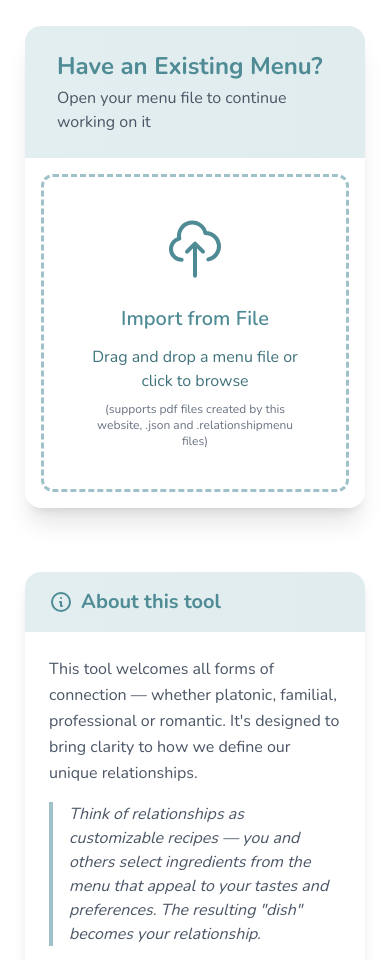
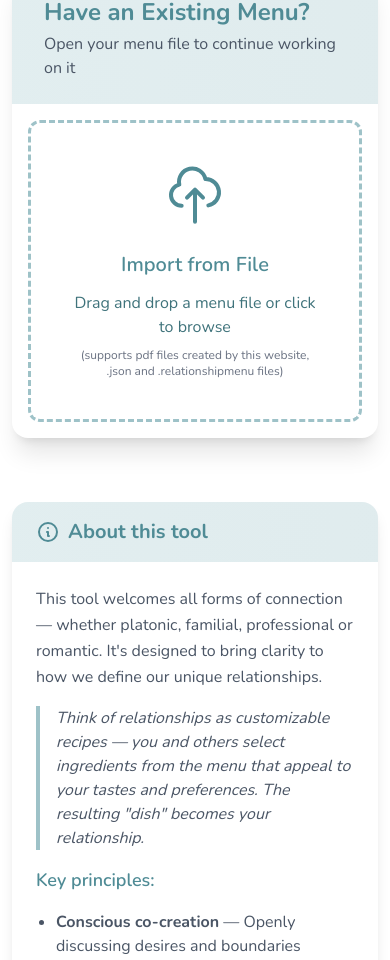
Before and after one commit to yodalived/Relationship-Menu, a Next.js app: page / in a window 390 px wide. Shown: the part 881-1841 px from the top of the page. Built offline with nearby package versions, Linux system fonts and the light colour scheme.

Commit message:
Small layout improvements

```diff
--- a/app/components/RelationshipMenu/MenuItem/EditMenuItem.tsx
+++ b/app/components/RelationshipMenu/MenuItem/EditMenuItem.tsx
@@ -50,6 +50,9 @@ export function EditMenuItem({
       <div className="item-name">
         <div className="relative flex items-start flex-col w-full">
           {/* Edit mode layout - title appears above icon on mobile, after icon on larger screens */}
+          <label className="block text-sm font-medium text-gray-700 dark:text-gray-300 mb-1">
+            Title and Icon
+          </label>
           <div className="flex flex-col sm:flex-row w-full mb-2 gap-2">
             <input
               type="text"
@@ -64,6 +67,7 @@ export function EditMenuItem({
             />
           </div>
 
+          <div className="relative">
             <IconPicker
               selectedIcon={iconType}
               onSelectIcon={(icon) => onIconChange(catIndex, itemIndex, icon)}
@@ -75,8 +79,12 @@ export function EditMenuItem({
             />
           </div>
         </div>
+      </div>
 
       <div className="mt-2">
+          <label className="block text-sm font-medium text-gray-700 dark:text-gray-300 mb-1">
+            Notes
+          </label>
           <textarea
             ref={textareaRef}
             value={item.note || ''}
--- a/app/components/RelationshipMenu/MenuItem/FillMenuItem.tsx
+++ b/app/components/RelationshipMenu/MenuItem/FillMenuItem.tsx
@@ -38,6 +38,9 @@ export function FillMenuItem({
   // Convert item.icon to string | null to fix type issues
   const iconType = item.icon === undefined ? null : item.icon;
 
+  // Determine if icon is set
+  const hasIcon = !!item.icon && item.icon !== "talk";
+
   // Render icon button for fill mode
   const renderIconButton = () => {
     const selectedOption = ICON_OPTIONS.find(opt => opt.value === iconType) || ICON_OPTIONS[ICON_OPTIONS.length - 1];
@@ -47,7 +50,7 @@ export function FillMenuItem({
       // Render the icon in a button-like container but without arrow and interaction
       return (
         <div
-          className={`inline-flex items-center justify-between px-1.5 mr-1 py-1.5 border border-gray-300 dark:border-gray-600 rounded-md ${
+          className={`inline-flex items-center justify-between px-1.5 py-1.5 border border-gray-300 dark:border-gray-600 rounded-md ${
             selectedOption.bgColor
           }`}
           style={{ minWidth: '42px' }}  /* Match width of buttons with arrows */
@@ -114,12 +117,16 @@ export function FillMenuItem({
         )) :
         "Add a note...";
 
-      // Placeholder text that expands when clicked
+      // Note text that expands when clicked
       return (
         <div
           onClick={handleExpandNote}
           className={`text-gray-800 dark:text-gray-50 hover:text-gray-900 dark:hover:text-white cursor-text text-sm whitespace-pre-line ${!item.note ? 'text-gray-500 dark:text-gray-400' : ''}`}
-          style={{ marginTop: '-0.8rem', marginLeft: '5.6rem' }}
+          style={{
+            transform: hasIcon ? 'translateY(-0.6rem)' : 'translateY(-1rem)',
+            marginBottom: hasIcon ? '-0.6rem' : '-1rem',
+            paddingLeft: '5.4rem'
+          }}
         >
           {formattedNote}
         </div>
--- a/app/components/RelationshipMenu/MenuItem/ViewMenuItem.tsx
+++ b/app/components/RelationshipMenu/MenuItem/ViewMenuItem.tsx
@@ -11,6 +11,9 @@ export function ViewMenuItem({ item }: ViewMenuItemProps) {
   // Get the icon label using the utility function
   const iconLabel = getIconLabel(item.icon);
 
+  // Determine if icon is set and not "talk"
+  const hasIcon = !!item.icon && item.icon !== "talk";
+
   return (
     <>
       <div className="item-name font-bold flex items-center text-gray-900 dark:text-gray-50 max-sm:items-start">
@@ -21,7 +24,7 @@ export function ViewMenuItem({ item }: ViewMenuItemProps) {
         <span className="sr-only">, {iconLabel}</span>
       </div>
       {item.note && (
-        <div className="mt-1.5 ml-9 md:ml-10 xl:ml-10 text-gray-700 dark:text-gray-50 text-[0.9em] whitespace-pre-line break-words max-sm:mt-1 max-sm:ml-8" aria-label={`Note: ${item.note}`}>
+        <div className={`${hasIcon ? 'mt-1.5' : 'mt-0.5'} ml-9 text-gray-700 dark:text-gray-50 text-[0.9em] whitespace-pre-line break-words max-sm:mt-1 max-sm:ml-8`} aria-label={`Note: ${item.note}`}>
           {item.note}
         </div>
       )}
--- a/app/components/RelationshipMenu/MenuItem/utils.ts
+++ b/app/components/RelationshipMenu/MenuItem/utils.ts
@@ -4,9 +4,9 @@ export function getItemClassName(iconType: string | null | undefined) {
 }
 
 export function getItemSpanClasses(iconType: string | null | undefined) {
-  if (!iconType) return '';
+  const baseClasses = 'rounded-[1em_0_1em_0] py-[2px] px-[5px]';
 
-  const baseClasses = 'rounded-[1em_0_1em_0] py-[2px] px-[5px]';
+  if (!iconType) return baseClasses;
 
   switch(iconType) {
     case 'must':
--- a/app/components/ui/Container.tsx
+++ b/app/components/ui/Container.tsx
@@ -7,7 +7,7 @@ interface ContainerProps {
 
 export function Container({ children, className = '' }: ContainerProps) {
   return (
-    <div className={`container mx-auto px-5 sm:px-8 md:px-9 xl:px-20 py-4 sm:py-8 max-w-[1800px] ${className}`}>
+    <div className={`container mx-auto px-3 sm:px-8 md:px-9 xl:px-20 py-3 sm:py-8 max-w-[1800px] ${className}`}>
       {children}
     </div>
   );
--- a/app/globals.css
+++ b/app/globals.css
@@ -281,7 +281,8 @@ button span,
   }
 
   .wrapper {
-    margin: 5px;
+    margin: 0px;
+    margin-top: 5px;
   }
 
   .menu-header {
@@ -369,20 +370,8 @@ button span,
   display: inline-flex;
   align-items: center;
   justify-content: center;
-  margin-right: 10px;
+  margin-right: 12px;
   flex-shrink: 0;
-}
-
-@media screen and (min-width: 768px) {
-  .icon-container {
-    margin-right: 12px;
-  }
-}
-
-@media screen and (min-width: 1200px) {
-  .icon-container {
-    margin-right: 16px;
-  }
 }
 
 .absolute button span {
```
Lines whose indentation alone changed are shown as unchanged.
